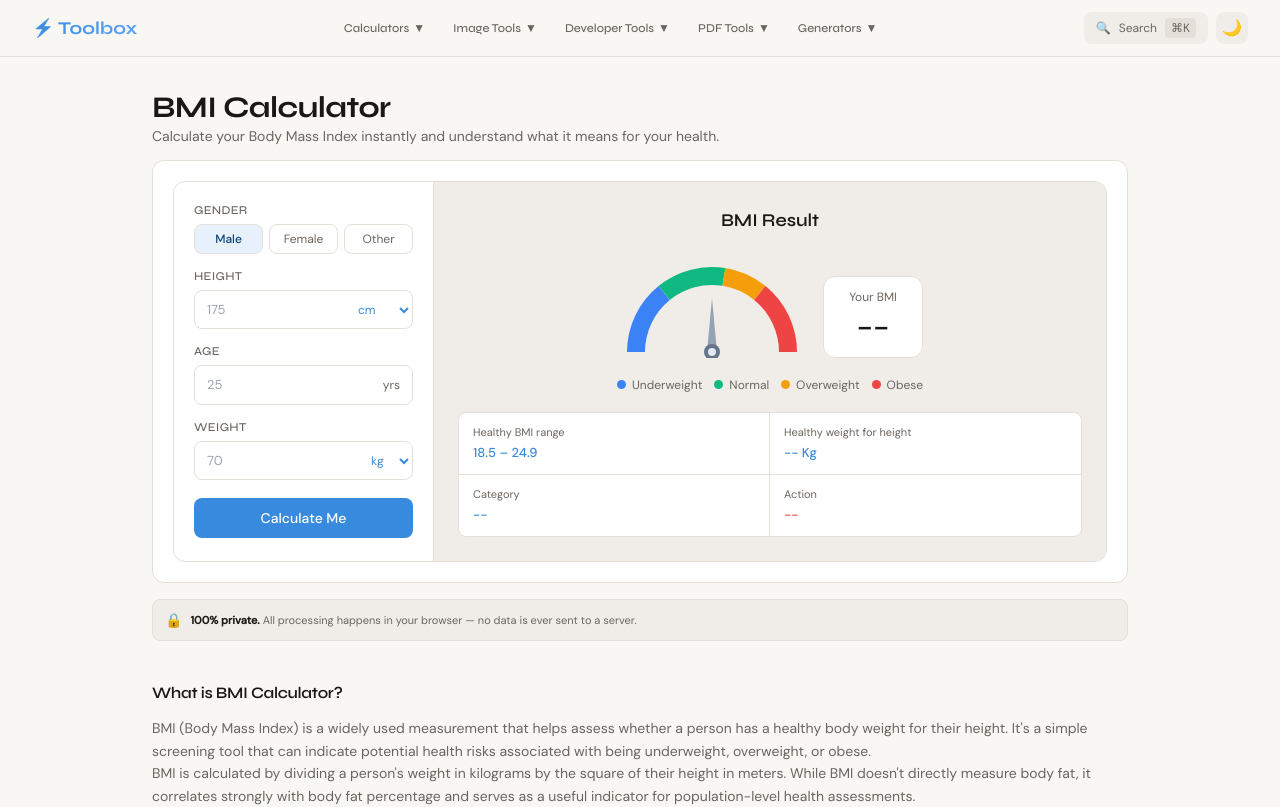
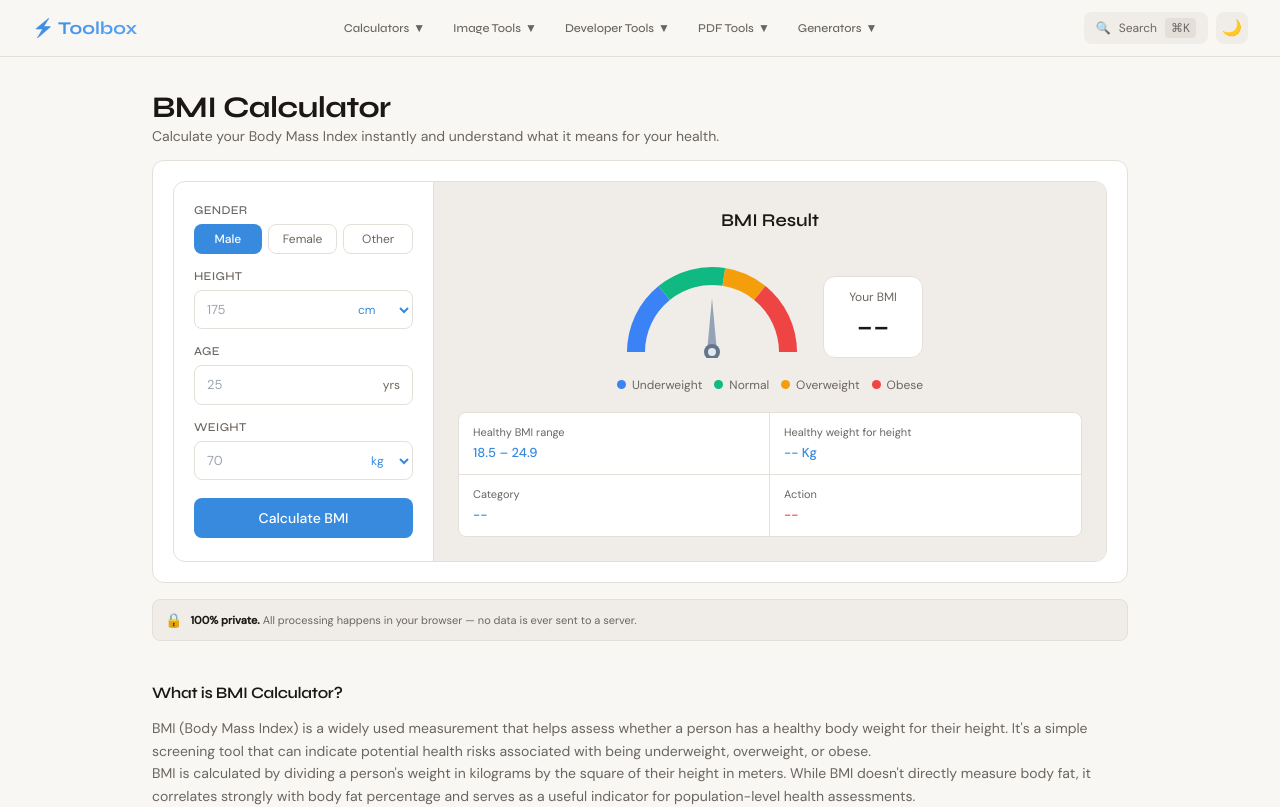
Before and after one commit to sakshisnw/toolbox, a Next.js app: page /tools/bmi-calculator in a window 1280 px wide. Shown: the top 807 px of the page. Built offline with nearby package versions, Linux system fonts and the light colour scheme.

Commit message:
style: update gender selection buttons to match primary button style

```diff
--- a/app/tools/bmi-calculator/BMIClient.tsx
+++ b/app/tools/bmi-calculator/BMIClient.tsx
@@ -203,9 +203,9 @@ export function BMIClient() {
                 onClick={() => setGender(g)}
                 className="text-xs capitalize flex-1 py-1.5 rounded-lg transition-all"
                 style={{
-                  border: "0.5px solid var(--border)",
-                  background: gender === g ? "#E6F1FB" : "var(--bg-card)",
-                  color: gender === g ? "#0C447C" : "var(--text-muted)",
+                  border: gender === g ? "none" : "0.5px solid var(--border)",
+                  background: gender === g ? "#378ADD" : "var(--bg-card)",
+                  color: gender === g ? "white" : "var(--text-muted)",
                   fontWeight: gender === g ? 500 : 400,
                 }}
               >
@@ -310,7 +310,7 @@ export function BMIClient() {
           className="w-full py-2.5 rounded-lg text-sm font-medium text-white transition-colors mt-1"
           style={{ background: "#378ADD", border: "none" }}
         >
-          Calculate Me
+          Calculate BMI
         </button>
       </div>
 
```
